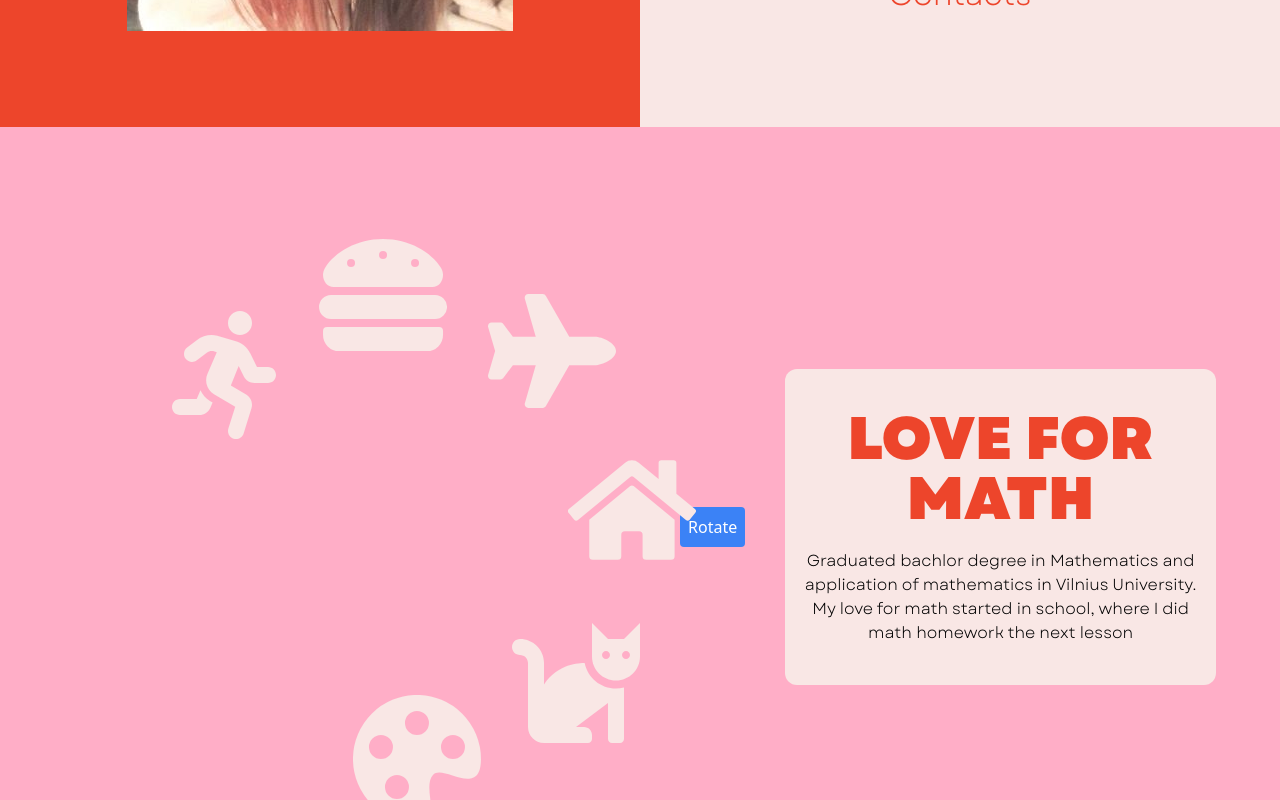
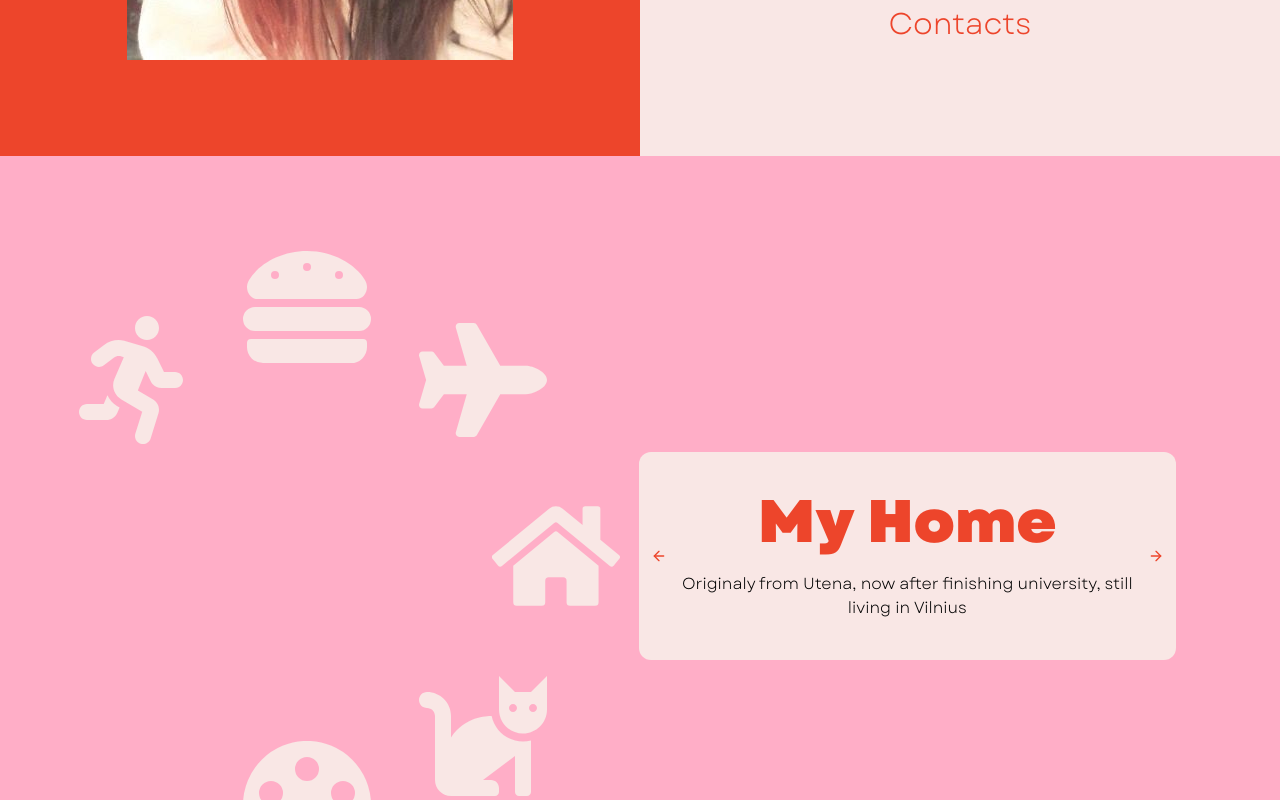
Before and after one commit to augutis44/porfolioSite, a React (Vite) app in the folder profileSite/: page / in a window 1280 px wide. Shown: the part 1140-1940 px from the top of the page. Built offline with nearby package versions, Linux system fonts and the light colour scheme; some icons are missing.

Commit message:
A commit before making site responsive

```diff
--- a/profileSite/package.json
+++ b/profileSite/package.json
@@ -12,7 +12,9 @@
   "dependencies": {
     "react": "^18.2.0",
     "react-dom": "^18.2.0",
-    "react-icons": "^4.10.1"
+    "react-icons": "^4.10.1",
+    "react-scroll-motion": "^0.3.2",
+    "react-spring": "^9.7.2"
   },
   "devDependencies": {
     "@types/react": "^18.2.15",
@@ -25,6 +27,7 @@
     "eslint-plugin-react-hooks": "^4.6.0",
     "eslint-plugin-react-refresh": "^0.4.3",
     "postcss": "^8.4.27",
+    "sass": "^1.66.1",
     "tailwindcss": "^3.3.3",
     "typescript": "^5.0.2",
     "vite": "^4.4.5"
--- a/profileSite/src/App.tsx
+++ b/profileSite/src/App.tsx
@@ -1,5 +1,4 @@
-import About from "./components/about/About";
-import TryingIconCarousel from "./components/about/TryingIconCarousel";
+import IconCarousel from "./components/about/IconCarousel";
 import LikeACat from "./components/cat/likeACat";
 import Introduction from "./components/introduction/Introduction";
 import Menu from "./components/introduction/Menu";
@@ -14,11 +13,10 @@ function App() {
       <ScrollToTop />
       <Introduction />
       <Menu />
-      <About />
+      <IconCarousel />
       <Projects />
       <Technologies />
       <LikeACat />
-      <TryingIconCarousel />
     </div>
   );
 }
--- a/profileSite/src/components/about/About.tsx
+++ b/profileSite/src/components/about/About.tsx
@@ -1,21 +1,13 @@
-import IconCarousel from "./IconCarousel";
 
-const About = () => {
+const About = ({title, text}) => {
     return (
-        <div className="bg-pink flex justify-center	items-center">
-            <div className="flex justify-center items-center ml-40">
-                <IconCarousel />
-            </div>
-            <div className="w-2/4">
-                <div className="bg-light-pink py-10 px-3 mr-16 rounded-xl">
-                    <div className="text-red text-6xl font-primary text-center mb-5">
-                        LOVE FOR <br/> MATH
-                    </div>
-                    <div className="font-secondary text-center">
-                        Graduated bachlor degree in Mathematics and application of mathematics
-                        in Vilnius University. My love for math started in school, where I did
-                        math homework the next lesson
-                    </div>
+        <div>
+            <div className="bg-light-pink py-10 px-3 mx-16 rounded-xl">
+                <div className="text-red text-6xl font-primary text-center mb-5">
+                    {title}
+                </div>
+                <div className="font-secondary text-center">
+                    {text}
                 </div>
             </div>
         </div>
--- a/profileSite/src/components/about/IconCarousel.tsx
+++ b/profileSite/src/components/about/IconCarousel.tsx
@@ -4,125 +4,136 @@ import { BsPaletteFill } from "react-icons/bs";
 import { FaCalculator } from "react-icons/fa6";
 import { PiSneakerFill } from "react-icons/pi";
 import { IconType } from 'react-icons';
+import { FiArrowLeft, FiArrowRight } from "react-icons/fi";
 
-// const indexIdentifier = (iconIndex) => {
-//     let degr = 0;
-
-//     switch (iconIndex) {
-//         case 0:
-//             degr = 0;
-//             break;
-//         case 1:
-//             degr = 45;
-//             break;
-//         case 2:
-//             degr = 90;
-//             break;
-//         case 3:
-//             degr = 135;
-//             break;
-//         case 4:
-//             degr = 180;
-//             break;
-//         case 5:
-//             degr = 225;
-//             break;
-//         case 6:
-//             degr = 270;
-//             break;
-//         case 7:
-//             degr = 315;
-//             break;
-//     }
-// }
-
-const icons: { name: IconType; divDeg: number; }[] = [
+const icons: { name: IconType; divDeg: number; id: number; title: string; text: string; }[] = [
     {
         name: FaRunning,
         divDeg: 0,
+        id: 0,
+        title: 'Sports',
+        text: 'Trying to stay active all year round. In the summer I like outdoor activities like running and hiking. In the cold season I go to the gym and pole sport classes'
     },
     {
         name: FaHamburger,
         divDeg: 45,
+        id: 1,
+        title: 'Cooking',
+        text: 'I am a FOODIE. Love cooking food at home, making home made pizza, burgers all from scrach, even the dogh. Also sometimes make cakes and buns.'
     },
     {
         name: FaPlane,
         divDeg: 90,
+        id: 2,
+        title: 'Travel',
+        text: 'Trying to have at least one vacation in a year. Been to Italy, Spain, Portugal, Netherlands, Belgium, Poland, England, Ibiza and Capri islands. The most beautiful place Ive been to would be Capri island'
     },
     {
         name: FaHome,
         divDeg: 135,
+        id: 3,
+        title: 'My Home',
+        text: 'Originaly from Utena, now after finishing university, still living in Vilnius'
     },
     {
         name: FaCat,
         divDeg: 180,
+        id: 4,
+        title: 'Love For Animals',
+        text: 'Oh how i love animals. Dreaming about owning a big house and a lot of animals. For now i have a cat. Found her in the streets and now shes our home princess.'
     },
     {
         name: BsPaletteFill,
         divDeg: 225,
+        id: 5,
+        title: 'Arts and Crafts',
+        text: 'Another inseparable part of my life is art. Finnished art school with a praise. Now i love painting on clothes like shoes and t-shirts. Also love to make some silly crafts like Nike box handbag.'
     },
     {
         name: FaCalculator,
         divDeg: 270,
+        id: 6,
+        title: 'Mathematics',
+        text: 'My love for maths started in 6th grade. '
     },
     {
         name: PiSneakerFill,
         divDeg: 315,
+        id: 7,
+        title: 'Sneaker Lover',
+        text: 'Another thing that I am pasionate about is sneakers. Love seing new relieses, collaborations. I own about 20 pairs of sneakers.'
     }
 ]
 
 const IconCarousel = () => {
-    const [rotation, setRotation] = useState(0);
+    const [carouselDeg, setcarouselDeg] = useState(0);
+    const [itemDeg, setItemDeg] = useState(0);
+    const [centerItem, setCenterItem] = useState(3);
 
-    const rotateCarousel = () => {
-        const newRotation = rotation + 45;
-        setRotation(newRotation);
+    const next = () => {
+        setcarouselDeg(carouselDeg + 45);
+        setItemDeg(itemDeg - 45);
+        if (centerItem == 0) {
+            setCenterItem(7);
+            return;
+        }
+        setCenterItem(centerItem - 1);
+
     };
 
-    const handleClick = (divDeg) => {
-        let degr = 0;
+    const prev = () => {
+        setcarouselDeg(carouselDeg - 45);
+        setItemDeg(itemDeg + 45);
+        if (centerItem == 7) {
+            setCenterItem(0);
+            return;
+        }
+        setCenterItem(centerItem + 1);
+    };
 
-        switch (iconIndex) {
-            case 0:
-                degr = 0;
-                break;
-            case 1:
-                degr = 45;
-                break;
-            case 2:
-                degr = 90;
-                break;
-            case 3:
-                degr = 135;
-                break;
-            case 4:
-                degr = 180;
-                break;
-            case 5:
-                degr = 225;
-                break;
-            case 6:
-                degr = 270;
-                break;
-            case 7:
-                degr = 315;
-                break;
-        }
-    }
+    // const handleClick = (divDeg) => {
+    //     const currentDeg = rotation + divDeg
+    //     const circleNum = Math.floor(currentDeg / 360)
+    //     let neededDeg = 0
+    //     if (currentDeg % 360 == 0 || currentDeg == 0) {
+    //         neededDeg = currentDeg + 90
+    //     } else if (currentDeg > 90 + 360 * circleNum) {
+    //         neededDeg = 90 + (360 * (circleNum + 1))
+    //     } else {
+    //         neededDeg = 90 + 360 * circleNum
+    //     }
+    //     const rotationDeg = neededDeg - currentDeg + 45
+
+    //     console.log(currentDeg)
+    //     console.log(circleNum)
+    //     console.log(neededDeg)
+    //     console.log(rotationDeg)
+    // }
 
     return (
-        <div className="flex items-center justify-center h-screen">
-            <div className="relative w-30r h-30r">
-                {icons.map((icon, i) => (
-                    <div key={i} className="absolute inset-0 transition-transform duration-500" style={{ transform: `rotate(${rotation + icon.divDeg}deg)` }}>
-                        <button onClick={rotateCarousel} className='w-12 h-12'>
-                            <icon.name className="text-6xl absolute w-32 h-32 transition-transform duration-500 fill-light-pink" style={{ transform: `rotate(${-rotation + (360 - icon.divDeg)}deg)` }} />
-                        </button>
+        <div className='bg-pink flex items-center h-screen p-10'>
+            <div className="flex items-center justify-center basis-1/2">
+                <div className="relative w-30r h-30r">
+                    {icons.map((icon, i) => (
+                        <div key={i} className="absolute inset-0 transition-transform duration-500" style={{ transform: `rotate(${carouselDeg + icon.divDeg}deg)` }}>
+                            <icon.name onClick={next} className="text-6xl absolute w-32 h-32 transition-transform duration-500 fill-light-pink" style={{ transform: `rotate(${itemDeg + - icon.divDeg}deg)` }} />
+                        </div>
+                    ))}
+                </div>
+            </div>
+            <div className='bg-light-pink py-10 px-3 mx-16 rounded-xl flex basis-1/2 justify-between'>
+                <button onClick={prev} className="text-red"><FiArrowLeft /></button>
+                <div className='flex flex-col'>
+                    <div className="text-red text-6xl font-primary text-center mb-5">
+                        {icons[centerItem].title}
                     </div>
-                ))}
+                    <div className="font-secondary text-center">
+                        {icons[centerItem].text}
+                    </div>
+                </div>
+                <button onClick={next} className="text-red"><FiArrowRight /></button>
             </div>
-            <button onClick={rotateCarousel} className="p-2 bg-blue-500 text-white rounded m-10">Rotate</button>
-        </div >
+        </div>
     )
 }
 
--- a/profileSite/src/components/about/TryingIconCarousel.tsx
+++ /dev/null
@@ -1,61 +0,0 @@
-import React, { useState } from 'react';
-import tailwindClasses from './tailwindClasses'; // Import your custom Tailwind classes here
-
-interface IconProps {
-  index: number;
-  totalIcons: number;
-  selectedIconIndex: number | null;
-  onClick: () => void;
-}
-
-const Icon: React.FC<IconProps> = ({ index, totalIcons, selectedIconIndex, onClick }) => {
-  const rotation = (360 / totalIcons) * index;
-  const offset = (360 / totalIcons) * (selectedIconIndex || 0);
-
-  const iconStyle = {
-    transform: `rotate(${rotation - offset}deg) translate(0, -100px) rotate(${selectedIconIndex !== null ? offset - rotation : 0}deg)`,
-  };
-
-  return (
-    <div
-      className={tailwindClasses.icon}
-      style={iconStyle}
-      onClick={onClick}
-    >
-      {/* Display the index of the position */}
-      Position {index + 1}
-    </div>
-  );
-};
-
-const IconCarousel: React.FC = () => {
-  const [selectedIconIndex, setSelectedIconIndex] = useState<number | null>(null);
-  const totalIcons = 8;
-
-  const handleIconClick = (index: number) => {
-    if (selectedIconIndex !== null) {
-      const newIndex = (selectedIconIndex + 1) % totalIcons;
-      setSelectedIconIndex(newIndex);
-    } else {
-      setSelectedIconIndex(index);
-    }
-  };
-
-  return (
-    <div className={tailwindClasses.carousel}>
-      <div className={tailwindClasses.iconsContainer}>
-        {[...Array(totalIcons)].map((_, index) => (
-          <Icon
-            key={index}
-            index={index}
-            totalIcons={totalIcons}
-            selectedIconIndex={selectedIconIndex}
-            onClick={() => handleIconClick(index)}
-          />
-        ))}
-      </div>
-    </div>
-  );
-};
-
-export default IconCarousel;
--- a/profileSite/src/components/introduction/Introduction.tsx
+++ b/profileSite/src/components/introduction/Introduction.tsx
@@ -1,26 +1,69 @@
 import LeftSide from "../helpers/LeftSide";
 import RightSide from "../helpers/RightSide";
 import { PiStarFourFill } from "react-icons/pi";
+import { useSpring, animated } from '@react-spring/web'
 
 const Introduction = () => {
+    const springs1 = useSpring({
+        from: {
+            x: -200,
+            opacity: 0
+        },
+        to: {
+            x: 0,
+            opacity: 1
+        },
+        config: { duration: 200 },
+    })
+
+    const springs2 = useSpring({
+        from: {
+            x: -200,
+            opacity: 0
+        },
+        to: {
+            x: 0,
+            opacity: 1
+        },
+        config: { duration: 100 },
+        delay: 400
+    })
+
+    const springs3 = useSpring({
+        from: {
+            opacity: 0
+        },
+        to: {
+            opacity: 1
+        },
+        config: { duration: 200 },
+        delay: 600
+    })
+
     return (
-        <div className="flex">
-            <LeftSide>
+        <div className="flex flex-col md:flex-row">
+            <div className="max-h-172">
                 <div className="text-center bg-pink min-h-50 flex flex-col items-center justify-center h-full">
-                    <div className="mb-5">
+                    <animated.div className="mb-5" style={{
+                        ...springs3
+                    }}>
                         <PiStarFourFill color='#FDDCE6' size='5rem' />
-                    </div>
-                    <div className="text-red text-8xl font-primary mb-5">
-                        HI I'M <br/> AUGUSTINA
-                    </div>
-                    <div className="text-light-pink text-4xl font-secondary">
-                        Wanna be front end web <br/> developer
-                    </div>
+                    </animated.div>
+                    <animated.div className="text-red text-5xl md:text-8xl font-primary mb-5" style={{
+                        ...springs1
+                    }}>
+                        HI I'M <br /> AUGUSTINA
+                    </animated.div>
+                    <animated.div className="text-light-pink text-4xl font-secondary" style={{
+                        ...springs2
+                    }}>
+                        Wanna be front end web <br /> developer
+                    </animated.div>
                 </div>
-            </LeftSide>
-            <RightSide>
+            </div>
+            <div className="max-h-172">
                 <img src='IMG_09141.jpg' alt='a photo of me' />
-            </RightSide>
+            </div>
         </div>
     );
 };
--- a/profileSite/src/components/introduction/Menu.tsx
+++ b/profileSite/src/components/introduction/Menu.tsx
@@ -11,7 +11,7 @@ const links: { label: string }[] = [
 
 const renderedLinks = links.map((link, index) => {
     return (
-        <button className="flex mb-5" key={index}>
+        <button className="flex mb-5 transition ease-in-out hover:scale-110" key={index}>
             <PiStarFourFill color='#FFAEC7' size='2rem' className="mx-4"/>
             <div className="text-red text-3xl font-secondary">
                 {link.label}
```
Also changed, not shown: profileSite/tailwind.config.js (+6 -2 lines), 1 other file (tests, documents, lock files or other folders).
